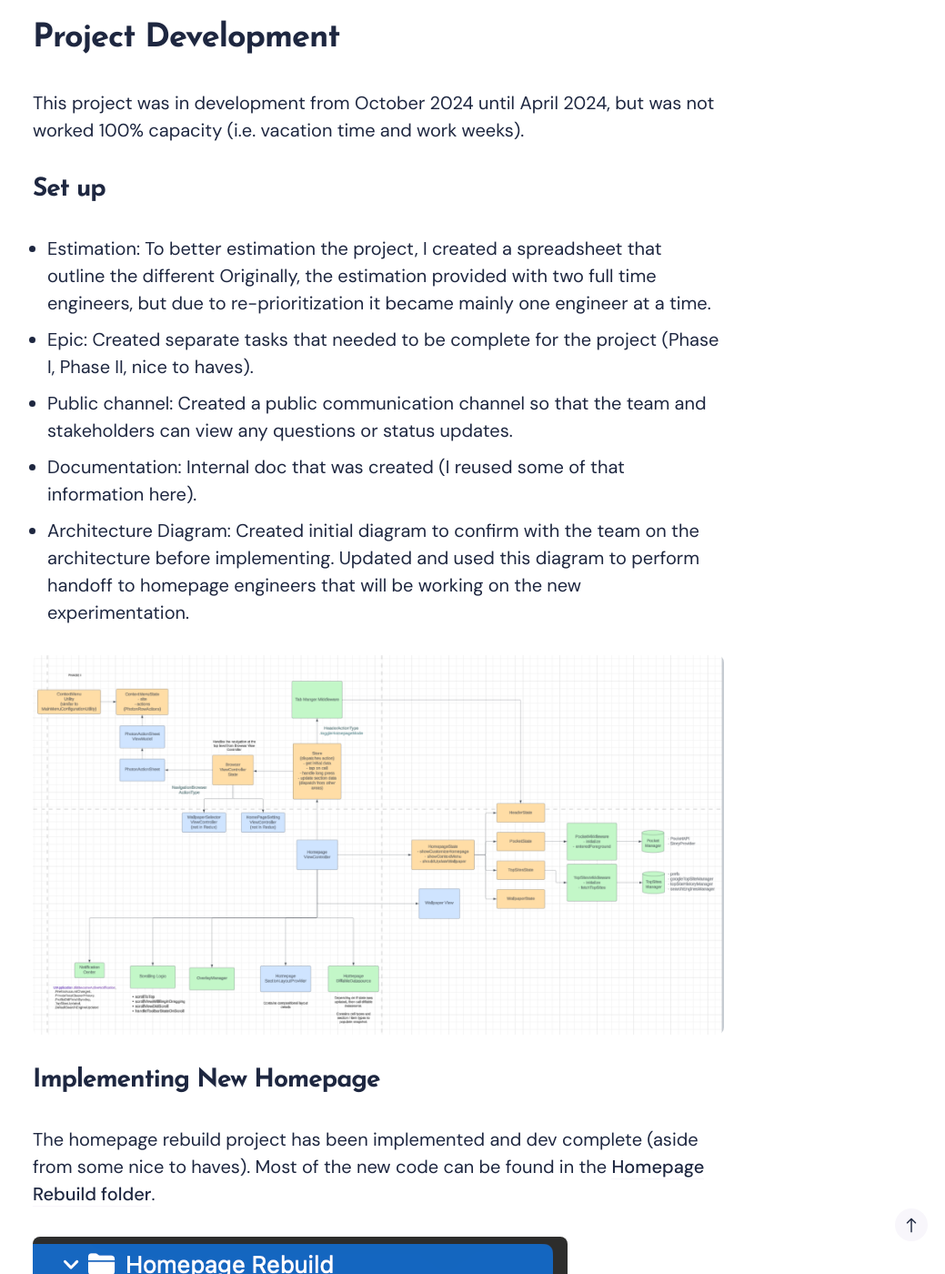
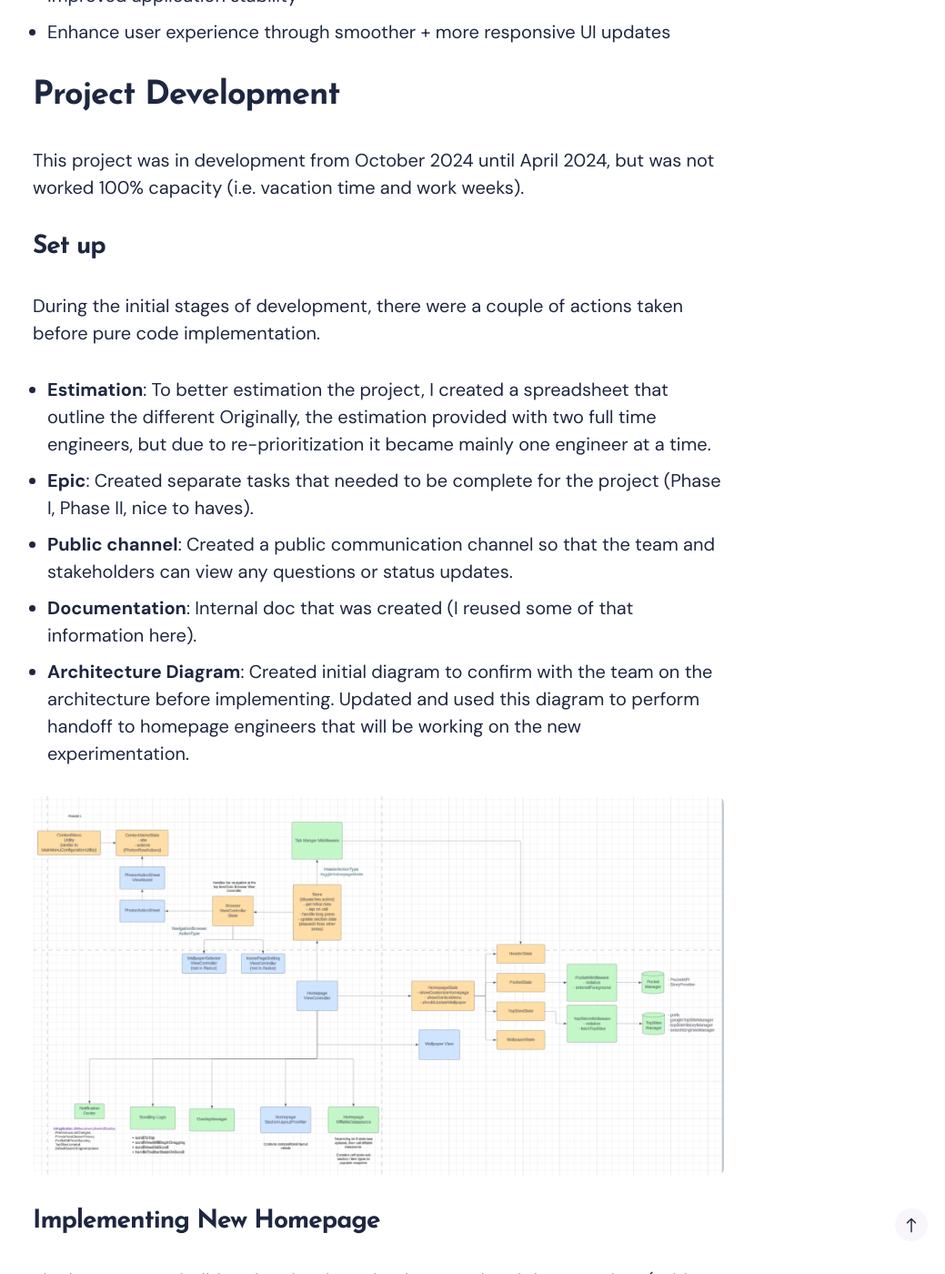
Before and after one commit to cyndichin/cyndichin.github.io, a Jekyll site: the page built from _posts/2025-05-29-homepageRebuildProject.markdown, in a window 1280 px wide and 1400 px high, scrolled down 3292 px. Shown: the whole window at 91% size, without its empty margins (224-1263 px from the left). Built offline with Jekyll 4.4.1, drawn with Linux system fonts in a browser that asks for light colours; nearby versions of some CDN libraries; some of the changed text lies outside the part shown.

Commit message:
fix formatting for homepage post

```diff
--- a/_posts/2025-05-29-homepageRebuildProject.markdown
+++ b/_posts/2025-05-29-homepageRebuildProject.markdown
@@ -13,7 +13,7 @@
 Before I dive in, this post assumes some knowledge of how the Firefox homepage works from the user perspective. If you are unfamiliar with the homepage feature, there is a [brief wiki](https://github.com/mozilla-mobile/firefox-ios/wiki/Application-overview#firefox-homepage) that gives an overview of the homepage feature. You can read more details there and feel free to [reach out](https://cyndichin.github.io/contact/) to me if you have further questions!
 
 ## Background Context
-**Proposal**
+### Proposal
 The homepage is one of the main features in the Firefox app and we want to contiously improve and enhance the experience for our users. There was a time when our homepage code caused app crashes every other week. To put out the fire, the team implemented temporary patches and band-aid fixes to help stabilize the application. However, these fixes were never intended to be long term solutions, as they make the code brittle and difficult to update.
 
 Knowing that in the near future we want to experiment on the homepage, we took this opportunity to propose rebuilding the homepage instead of refactoring it. Therefore, a proposal was written to compare the two options with a recommendation to rebuild the homepage, which was eventually approved. While refactoring allows code changes to land in production sooner and give quicker results, in the long-term, the rebuilding option will save us from investing time in untangling code, pulling apart dependencies, and handling unknowns that arise when refactoring. By investing in a complete rebuild, we ensure the homepage will not only perform better but also be a make it easier for future development and feature expansion.
@@ -51,11 +51,12 @@
 This project was in development from October 2024 until April 2024, but was not worked 100% capacity (i.e. vacation time and work weeks).
 
 ## Set up
-- Estimation: To better estimation the project, I created a spreadsheet that outline the different  Originally, the estimation provided with two full time engineers, but due to re-prioritization it became mainly one engineer at a time.
-- Epic: Created separate tasks that needed to be complete for the project (Phase I, Phase II, nice to haves).
-- Public channel: Created a public communication channel so that the team and stakeholders can view any questions or status updates.
-- Documentation: Internal doc that was created (I reused some of that information here).
-- Architecture Diagram: Created initial diagram to confirm with the team on the architecture before implementing. Updated and used this diagram to perform handoff to homepage engineers that will be working on the new experimentation.
+During the initial stages of development, there were a couple of actions taken before pure code implementation.
+- **Estimation**: To better estimation the project, I created a spreadsheet that outline the different  Originally, the estimation provided with two full time engineers, but due to re-prioritization it became mainly one engineer at a time.
+- **Epic**: Created separate tasks that needed to be complete for the project (Phase I, Phase II, nice to haves).
+- **Public channel**: Created a public communication channel so that the team and stakeholders can view any questions or status updates.
+- **Documentation**: Internal doc that was created (I reused some of that information here).
+- **Architecture Diagram**: Created initial diagram to confirm with the team on the architecture before implementing. Updated and used this diagram to perform handoff to homepage engineers that will be working on the new experimentation.
 
 ![Architecture Diagram](/images/ios/homepageRebuildProject/01-diagram.png)
 
@@ -98,21 +110,21 @@
 While working on this project from end to end, I developed a checklist for myself that I hope to expand + continue for the future. Happy to hear any feedback on this list.
 
 **Initial Project Assignment**
-[ ] Confirm design finalize (+ went through design system review)
-[ ] Confirm telemetry requirement defined
-[ ] Create project documentation (notes / feature overview)
-[ ] Create public communication channel
-[ ] Create spike + develop initial architecture diagram
-[ ] Create tickets in epic
+- [ ] Confirm design finalize (+ went through design system review)
+- [ ] Confirm telemetry requirement defined
+- [ ] Create project documentation (notes / feature overview)
+- [ ] Create public communication channel
+- [ ] Create spike + develop initial architecture diagram
+- [ ] Create tickets in epic
 
 **Project Implementation**
-[ ] Create spreadsheet with timeline + delegate tasks
-[ ] Add unit tests / UI tests
-[ ] Accessibility review
-[ ] Post weekly status on Epic ticket or public channel
-[ ] Confirm feature works in all themes / devices (iPad, iPhone, split view, multitasking)
+- [ ] Create spreadsheet with timeline + delegate tasks
+- [ ] Add unit tests / UI tests
+- [ ] Accessibility review
+- [ ] Post weekly status on Epic ticket or public channel
+- [ ] Confirm feature works in all themes / devices (iPad, iPhone, split view, multitasking)
 
 **Project Completion**
-[ ] Finalize all documentation
-[ ] Create QA Request
-[ ] Experiment created (if needed)
+- [ ] Finalize all documentation
+- [ ] Create QA Request
+- [ ] Experiment created (if needed)
```
Also changed, not shown: other parts of _posts/2025-05-29-homepageRebuildProject.markdown (+15 -4 lines).
